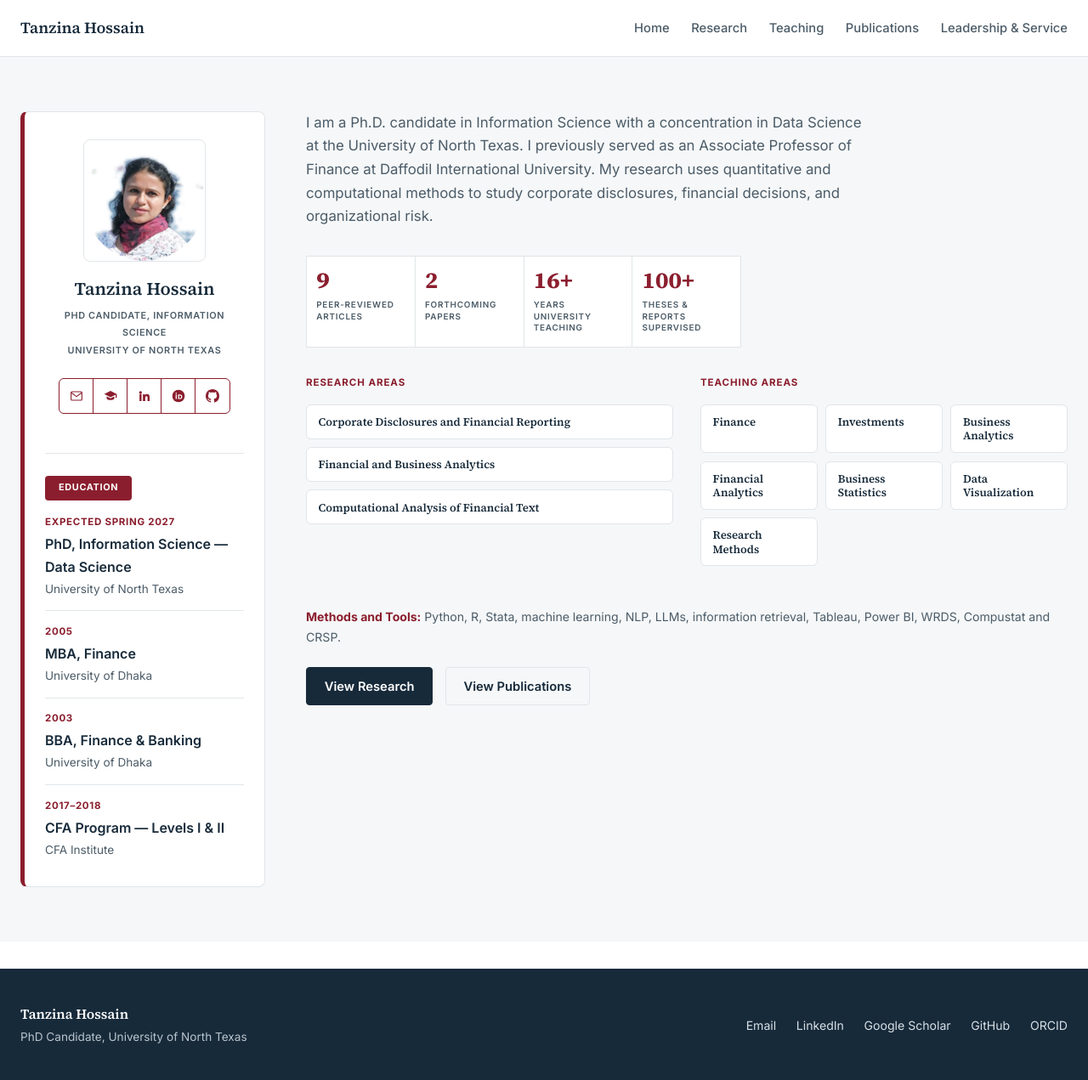
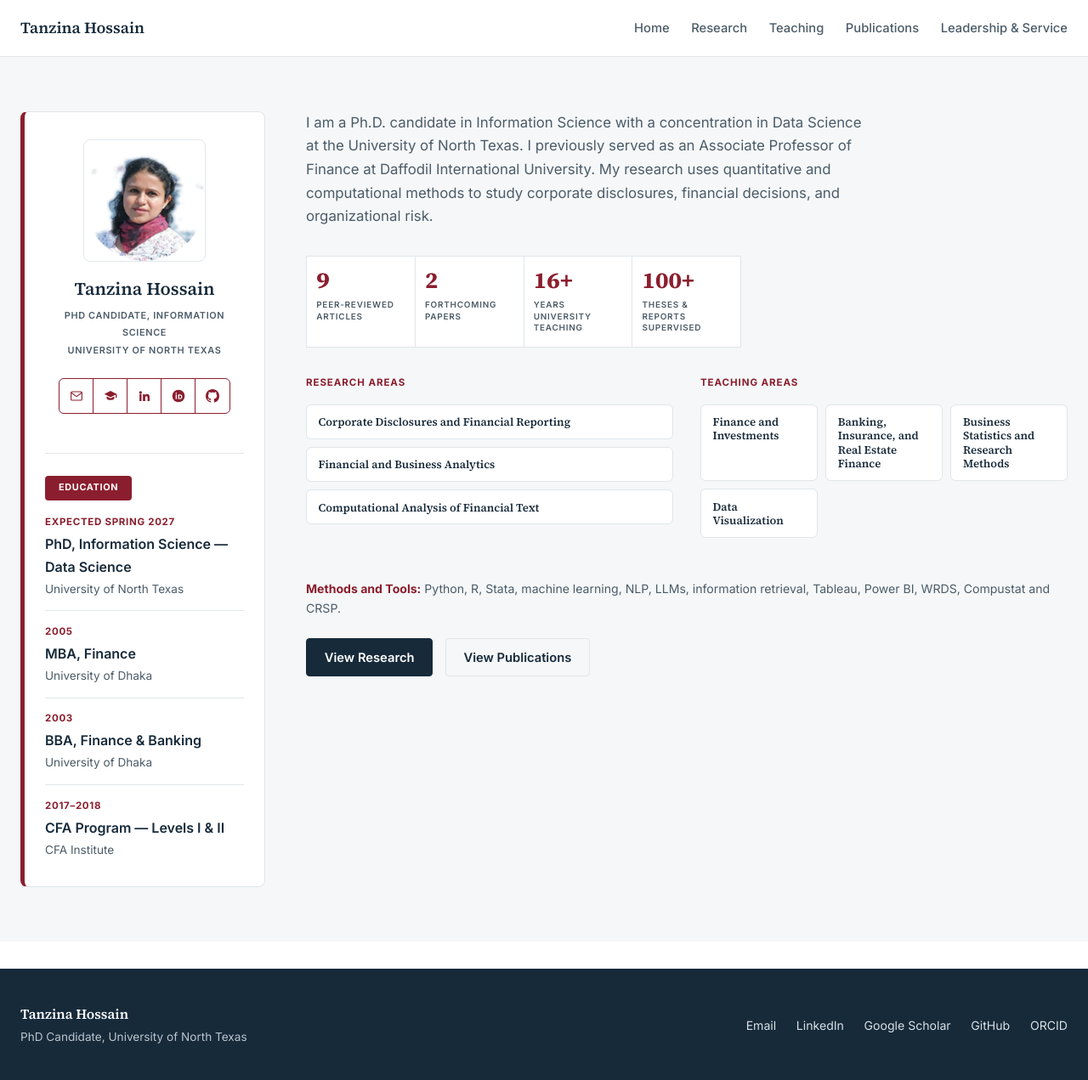
Before and after one commit to tanzinahossain/tanzinahossain.github.io, a Jekyll site: the page built from index.html, in a window 1280 px wide. Shown: the whole page at 85% size. Built offline with Jekyll 4.4.1, drawn with Linux system fonts in a browser that asks for light colours.

Commit message:
Replace Home page Teaching Areas with four grouped areas
Co-Authored-By: Claude Sonnet 5 <noreply@anthropic.com>

```diff
--- a/index.html
+++ b/index.html
@@ -85,13 +85,10 @@ description: Finance educator and computational business researcher — corporat
         <div>
           <div class="group-label" style="margin-top:2rem">Teaching Areas</div>
           <div class="mini-card-grid">
-            <div class="mini-card"><h3>Finance</h3></div>
-            <div class="mini-card"><h3>Investments</h3></div>
-            <div class="mini-card"><h3>Business Analytics</h3></div>
-            <div class="mini-card"><h3>Financial Analytics</h3></div>
-            <div class="mini-card"><h3>Business Statistics</h3></div>
+            <div class="mini-card"><h3>Finance and Investments</h3></div>
+            <div class="mini-card"><h3>Banking, Insurance, and Real Estate Finance</h3></div>
+            <div class="mini-card"><h3>Business Statistics and Research Methods</h3></div>
             <div class="mini-card"><h3>Data Visualization</h3></div>
-            <div class="mini-card"><h3>Research Methods</h3></div>
           </div>
         </div>
       </div>
```
